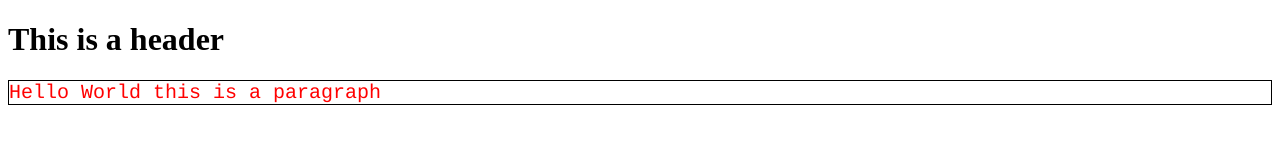
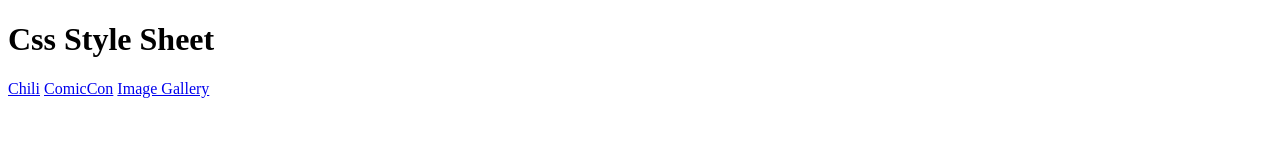
Before and after one commit to fuzzface86/cmp-2035-homework, a plain HTML site: page 04 Css pool/csstyle.html in a window 1280 px wide. Drawn offline with Linux system fonts and the light colour scheme.

Commit message:
Index page
index page with new css styles

```diff
--- a/04 Css pool/csstyle.html
+++ b/04 Css pool/csstyle.html
@@ -1,13 +1,18 @@
 <!DOCTYPE HTML>
 <html>
-<head>
-<meta charset="utf-8">
-<link rel="stylesheet" href="styles.css">
-<title>CssStyle</title>
-</head>
+	<head>
+		<meta charset="utf-8">
+		<link rel="stylesheet" href="styles.css">
+	<title>CssStyle</title>
+	</head>
 
 <body>
-<h1>This is a header</h1>
-<p>Hello World this is a paragraph</p>
+	<h1>Css Style Sheet</h1>
+
+	<a href="../01 recipe/Chilirecipie.html">Chili</a>
+	<a href="../02 conference/02.html">ComicCon</a>
+	<a href="../03 imageGallery/imggallery.html">Image Gallery</a>
+
+
 </body>
 </html>
```
Also changed, not shown: 01 recipe/chilirecipie.html (+2 -0 lines), 02 conference/02.html (+2 -1 lines), 03 imageGallery/imggallery.html (+1 -5 lines).
